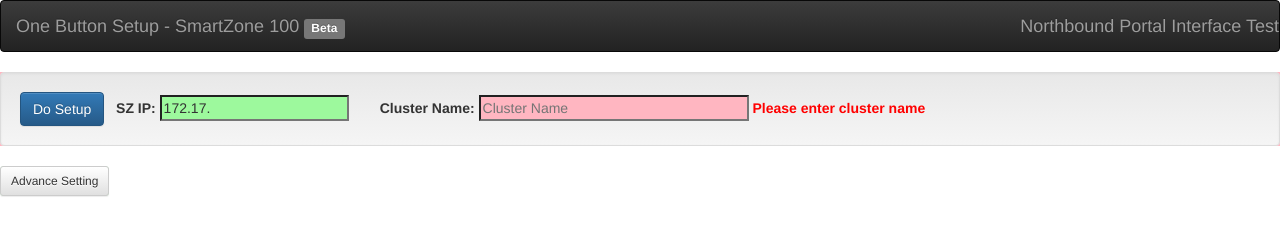
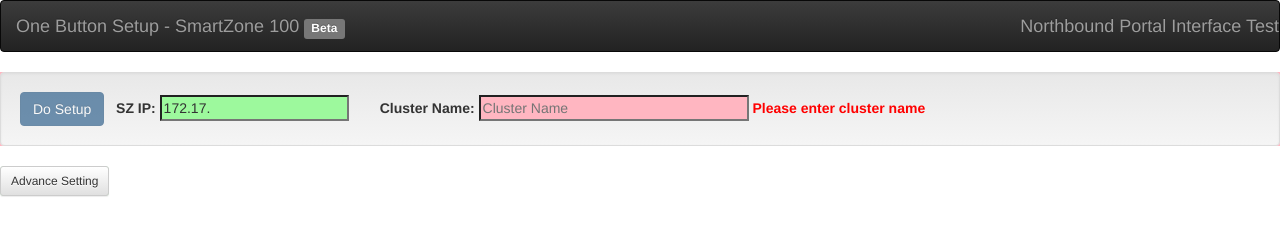
Before and after one commit to akwangho/nbi-testing, a plain HTML site: page wizard.html in a window 1280 px wide. Drawn offline with nearby package versions, Linux system fonts and the light colour scheme; some packages are replaced by stand-ins of ours; a script that the page names is missing.

Commit message:
add validation (disable submit button when validation failed

```diff
--- a/wizard.html
+++ b/wizard.html
@@ -76,7 +76,7 @@
 
 <form name="wizardForm" novalidate>
     <div class="well">
-        <button class="btn btn-primary" ng-click="resetStatus(); doSetup()">Do Setup</button>&nbsp;&nbsp;
+        <button ng-disabled="wizardForm.$invalid" class="btn btn-primary" ng-click="resetStatus(); doSetup()">Do Setup</button>&nbsp;&nbsp;
         <label tooltip-placement="bottom" tooltip="{{toolTipSzIP}}">SZ IP: </label>
         <input name="szIp" placeholder="SmartZone IP" ng-model="szIp" ng-enter="resetStatus(); doSetup()" required />
         <span class="error" ng-show="wizardForm.szIp.$error.required">
```
